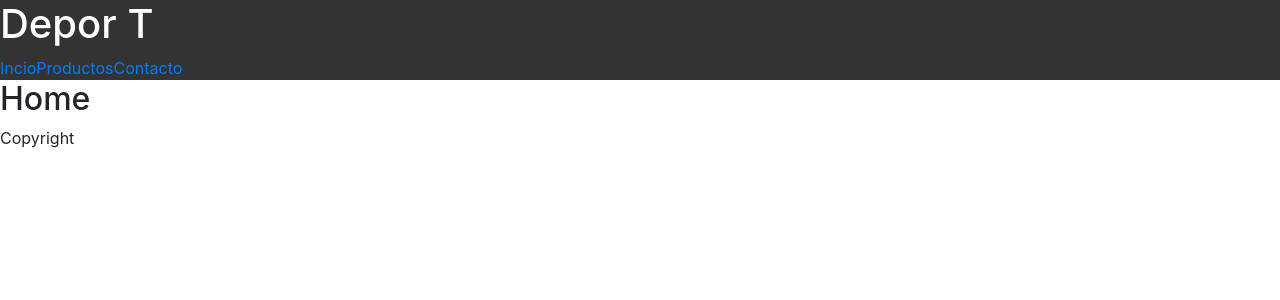
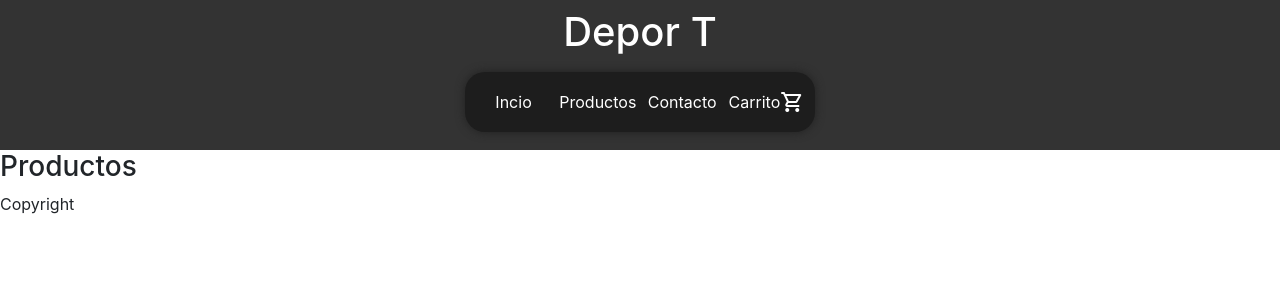
Before and after one commit to gustavocontin1/ecommerce, a React (Create React App) app: page / in a window 1280 px wide. Shown: the top 300 px of the page. Built offline with nearby package versions, Linux system fonts and the light colour scheme.

Commit message:
se agrego icono y props

```diff
--- a/public/index.html
+++ b/public/index.html
@@ -5,6 +5,7 @@
     <link rel="icon" href="%PUBLIC_URL%/favicon.ico" />
     <meta name="viewport" content="width=device-width, initial-scale=1" />
     <meta name="theme-color" content="#000000" />
+    <link rel="stylesheet" href="https://fonts.googleapis.com/css2?family=Material+Symbols+Outlined:opsz,wght,FILL,GRAD@20..48,100..700,0..1,-50..200" />
     <meta
       name="description"
       content="Web site created using create-react-app"
--- a/src/App.js
+++ b/src/App.js
@@ -1,13 +1,12 @@
 import Navbar from './components/Navbar'
-import Main from './components/Main'
+import ItemListContainer from './components/ItemListContainer'
 import Footer from './components/Footer'
-
 
 const App = () => {
     return (
         <>
         <Navbar/>
-        <Main/>
+        <ItemListContainer mensaje='Productos'/>
         <Footer/>
         </>
     )
--- /dev/null
+++ b/src/components/CartWidget.js
@@ -0,0 +1,12 @@
+const CartWidget = () => {
+return (
+    <a className="box" href="#">
+    Carrito<span className="material-symbols-outlined">
+    shopping_cart
+    </span>
+    </a>
+
+)
+}
+
+export default CartWidget
--- /dev/null
+++ b/src/components/ItemListContainer.js
@@ -0,0 +1,11 @@
+const ItemListContainer = (props) => {
+return (
+    <main>
+        <div>
+            <h3>{props.mensaje}</h3>
+        </div>
+    </main>
+)
+}
+
+export default ItemListContainer
--- a/src/components/Main.js
+++ /dev/null
@@ -1,9 +0,0 @@
-const Main = () => {
-return (
-    <main>
-        <h2>Home</h2>
-    </main>
-)
-}
-
-export default Main
--- a/src/components/Navbar.js
+++ b/src/components/Navbar.js
@@ -1,11 +1,13 @@
+import Carrito from './CartWidget'
 const Header = () =>{
     return (
-        <header>
+        <header className='contenedor'>
             <h1>Depor T</h1>
-            <nav>
-                <a href='#'>Incio</a>
-                <a href='#'>Productos</a>
-                <a href='#'>Contacto</a>
+            <nav className='nav'>
+                <a className='box' href='#'>Incio</a>
+                <a className='box' href='#'>Productos</a>
+                <a className='box' href='#'>Contacto</a>
+                <Carrito/>
             </nav>
         </header>
     )
--- a/src/estilos.css
+++ b/src/estilos.css
@@ -15,8 +15,69 @@ html, body, #root {
 
 header{
     background-color: rgb(51,51,51);
+    height: 150px;
+    display: flex;
+    flex-direction: column;
+    align-items: center;
+
 }
 
 h1{
     color: white;
+    margin: 0.5rem 0 1rem 0;
 }
+.nav{
+    color: white;
+    width: 350px;
+    height: 60px;
+    text-decoration: none;
+    display: flex;
+    justify-content: space-evenly;
+    align-items: center;
+    background: #1d1d1d;
+    padding: 0 0.4rem;
+    color: #fff;
+    border-radius: 20px;
+    position: relative;
+    box-shadow: 0 0 10px #202020;
+
+}
+
+.nav::before{
+    content: "";
+    text-decoration: none;
+    position: absolute;
+    top: 5%;
+    left: -2.5%;
+    width: 105%;
+    height: 112%;
+    border-radius: 20px;
+    background: linear-gradient(to right, #272727, #2a2a2a);
+    z-index: -1;
+    transition: background 4s;
+    text-decoration: none;
+}
+
+.nav:hover::before{
+
+    background: linear-gradient(to right, #990100, #B90504);
+}
+
+.box{
+    color: white;
+    width: 25%;
+    height: 65%;
+    display: flex;
+    justify-content: center;
+    align-items: center;
+    border-radius: 50px;
+    cursor: pointer;
+    transition: transform 0.4s;
+}
+
+.box:hover{
+    color: white;
+    text-decoration: none;
+    transform: translateY(-10px);
+    background: linear-gradient(to right, #990100, #B90504);
+}
```
